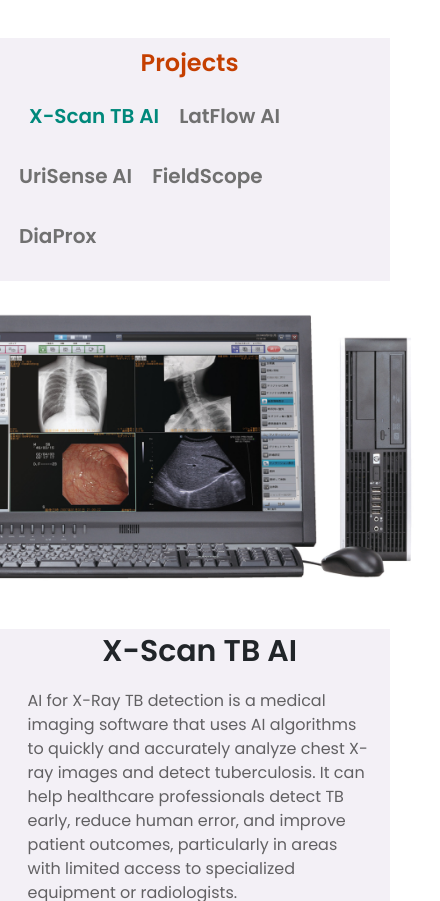
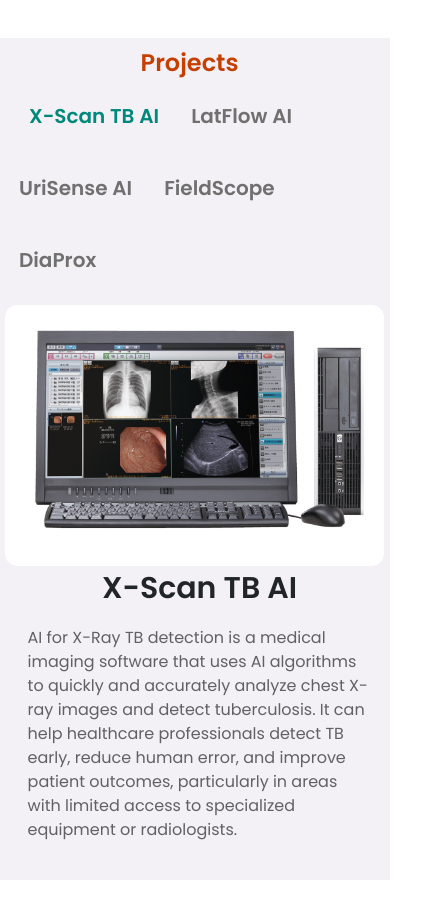
Before and after one commit to Akshay0014/Alemeno_frontend, a plain HTML site: page index.html in a window 390 px wide. Shown: the part 1780-2681 px from the top of the page, 440 px wide, since content can reach past the window. Drawn offline with nearby package versions, Linux system fonts and the light colour scheme.

Commit message:
button and other are fixed

```diff
--- a/static/projects.css
+++ b/static/projects.css
@@ -16,7 +16,7 @@
   margin-left: 5%;
   align-items: left;
   height: 21.75rem; /* 348px / 16px = 21.75rem */
-  width: 33.846317916335rem;
+  width: 33.846317916335rem; /* 541.5410766601562px / 16px = 33.846317916335rem */
   left: 0px;
   top: 90px;
   border-radius: 12px;
@@ -51,7 +51,7 @@
   margin-top: 20px;
   margin-left: 5%;
   margin-right: 5%;
-  gap: 10px;
+  gap: 2rem;
 }
 
 .project-name-31 {
@@ -101,12 +101,11 @@ margin-bottom: 10px;
     }
     .frame-parent2 {
     flex-direction: row;
-      gap: 20px;
+    gap: 2rem;
     justify-content: space-between;
-      /* margin-top: 0; */
     margin-top: 20px;
     margin-left: 5%;
-      margin-right: 5%; /* Remove top margin for desktop layout */
+    margin-right: 5%;
     align-items: flex-start;
   }
 
@@ -123,13 +122,24 @@ margin-bottom: 10px;
       flex-direction: column;
       align-items: center;
     }
+    .group-child4 {
+      width: 100%;
+      height: auto;
+      display: flex;
+      justify-content: center;
+      align-items: center;
+      padding: 10 12px;
+      margin-left: 111px;
+      margin-right: 101px;
+      box-sizing: border-box;
+  }
 }
 @media (max-width: 495px) {
   .frame-parent2 {
     margin-top: 20px;
     margin-left: 5%;
     margin-right: 5%;
-    gap: 20px; /* Add gap between buttons */
+    gap: 2rem; /* Add gap between buttons */
   }
     .project-name-31 {
       flex-wrap: wrap;
```
Lines whose indentation alone changed are shown as unchanged.
